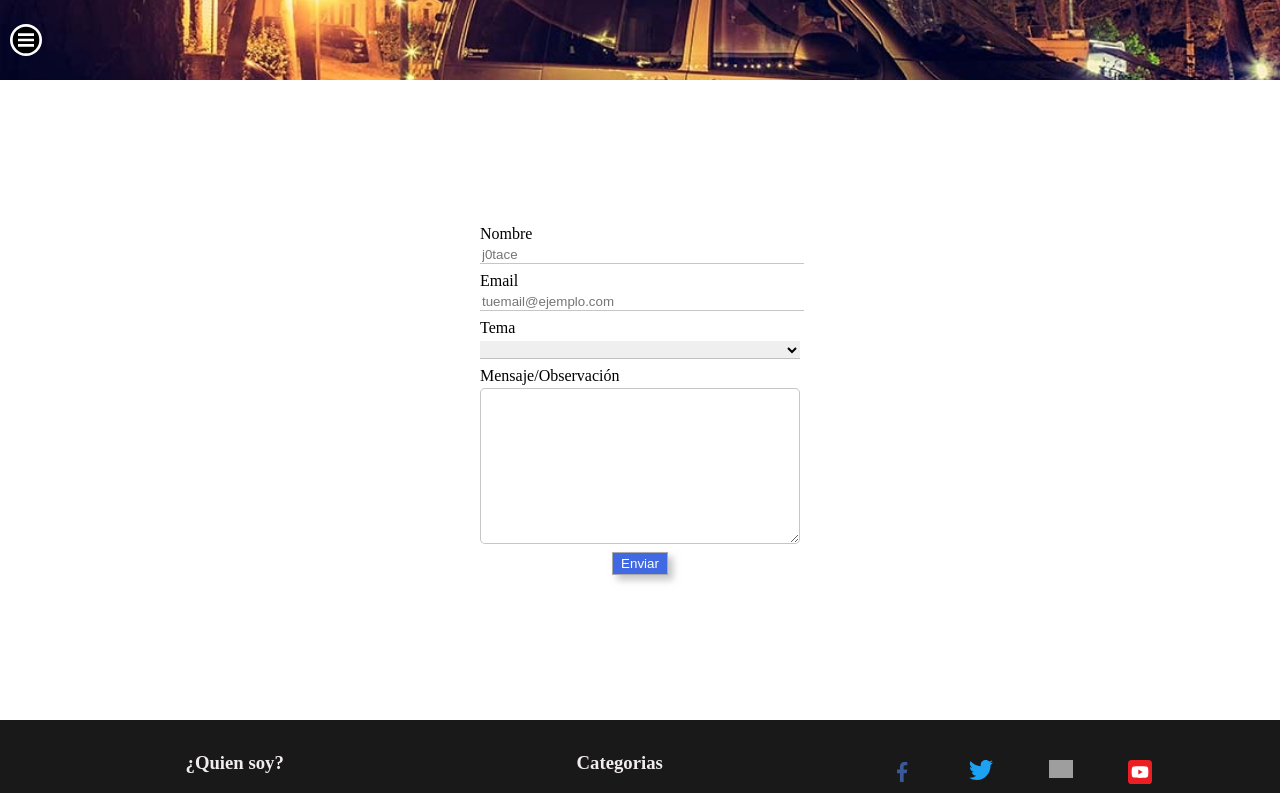
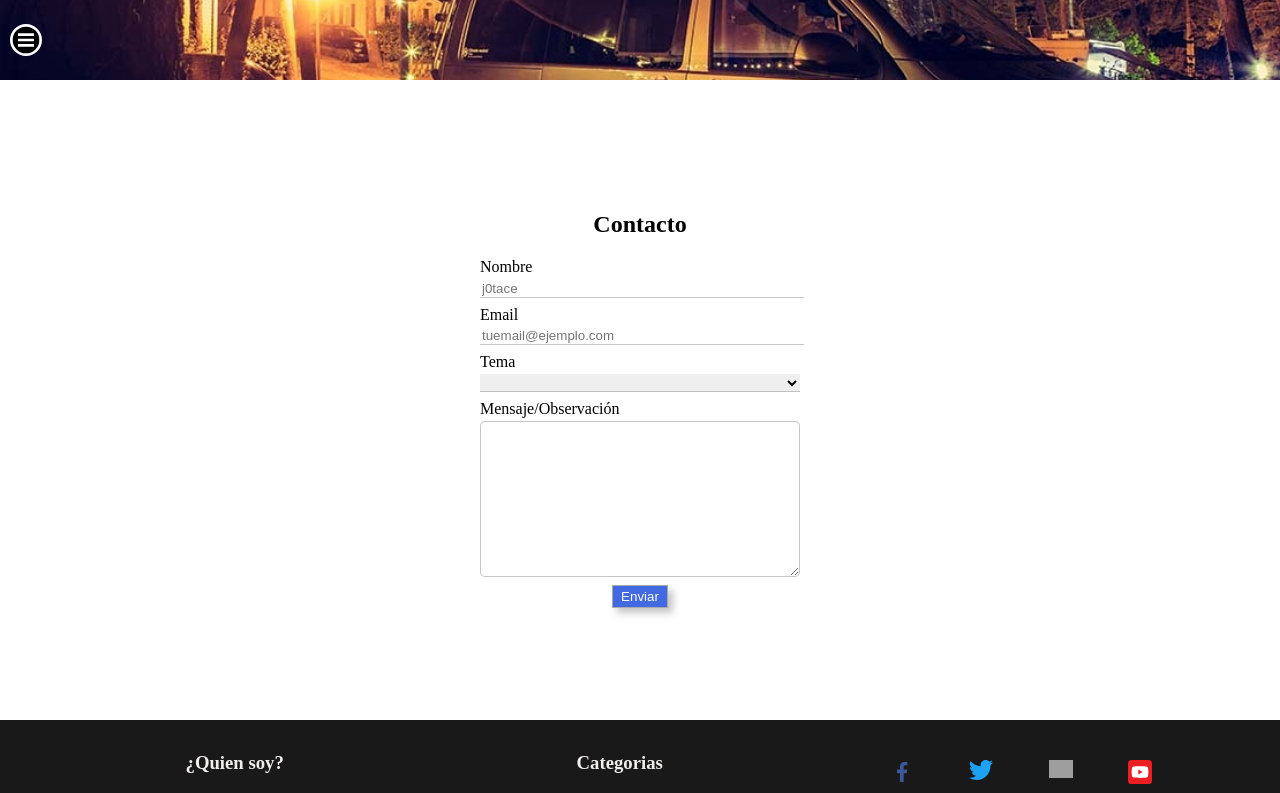
Before and after one commit to j0tac3/miprimerafurgo, an Angular app: page /camperizar in a window 1280 px wide. Shown: the top 793 px of the page. Built offline with nearby package versions, Linux system fonts and the light colour scheme; grey boxes are pictures that could not be loaded.

Commit message:
Diseñando el formulario de contacto

```diff
--- a/src/app/pages/camperizacion/camperizacion.component.html
+++ b/src/app/pages/camperizacion/camperizacion.component.html
@@ -1,6 +1,7 @@
 <div class="camp-container">
     <!-- <img src="assets/media/icons/under-constructions.svg" alt="">
     <span>Los sentimos, pero esta sección se encuentra en construcción &#x263A;</span> -->
+    <h2>Contacto</h2>
     <form action="" class="contacto" [formGroup]="formContacto">
         <div class="form-control">
             <label for="nombre" class="label-control">Nombre</label>
```
